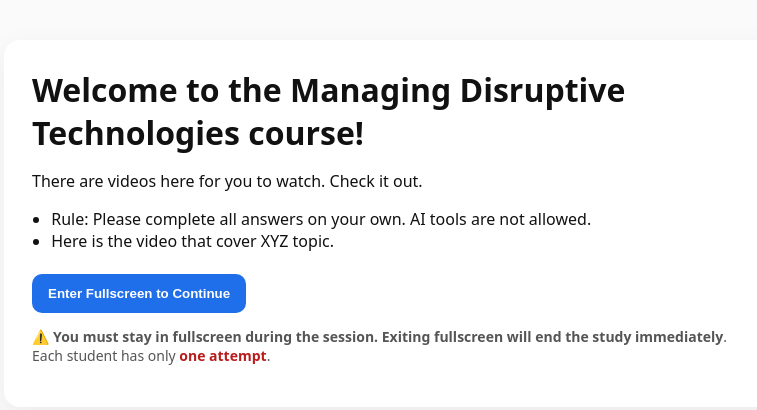
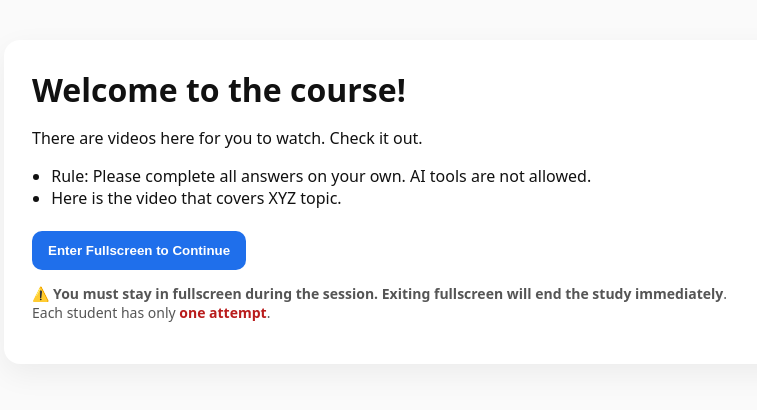
Before and after one commit to yiyun-chu/video-learning, a plain HTML site: page index.html in a window 1280 px wide. Shown: the whole page, without its empty margins (226-983 px from the left). Drawn offline with Linux system fonts and the light colour scheme; no server answers.

Commit message:
update profile

```diff
--- a/index.html
+++ b/index.html
@@ -40,11 +40,11 @@ z-index: 1000;
 <body>
 <div class="wrap">
 <div id="screen-intro" class="card">
-<h1>Welcome to the Managing Disruptive Technologies course!</h1>
+<h1>Welcome to the course!</h1>
 <p>There are videos here for you to watch. Check it out.</p>
 <ul class="list">
 <li>Rule: Please complete all answers on your own. AI tools are not allowed.</li>
-<li>Here is the video that cover XYZ topic.</li>
+<li>Here is the video that covers XYZ topic.</li>
 </ul>
 <div class="btnrow">
   <button id="fullscreen-btn">Enter Fullscreen to Continue</button>
```
